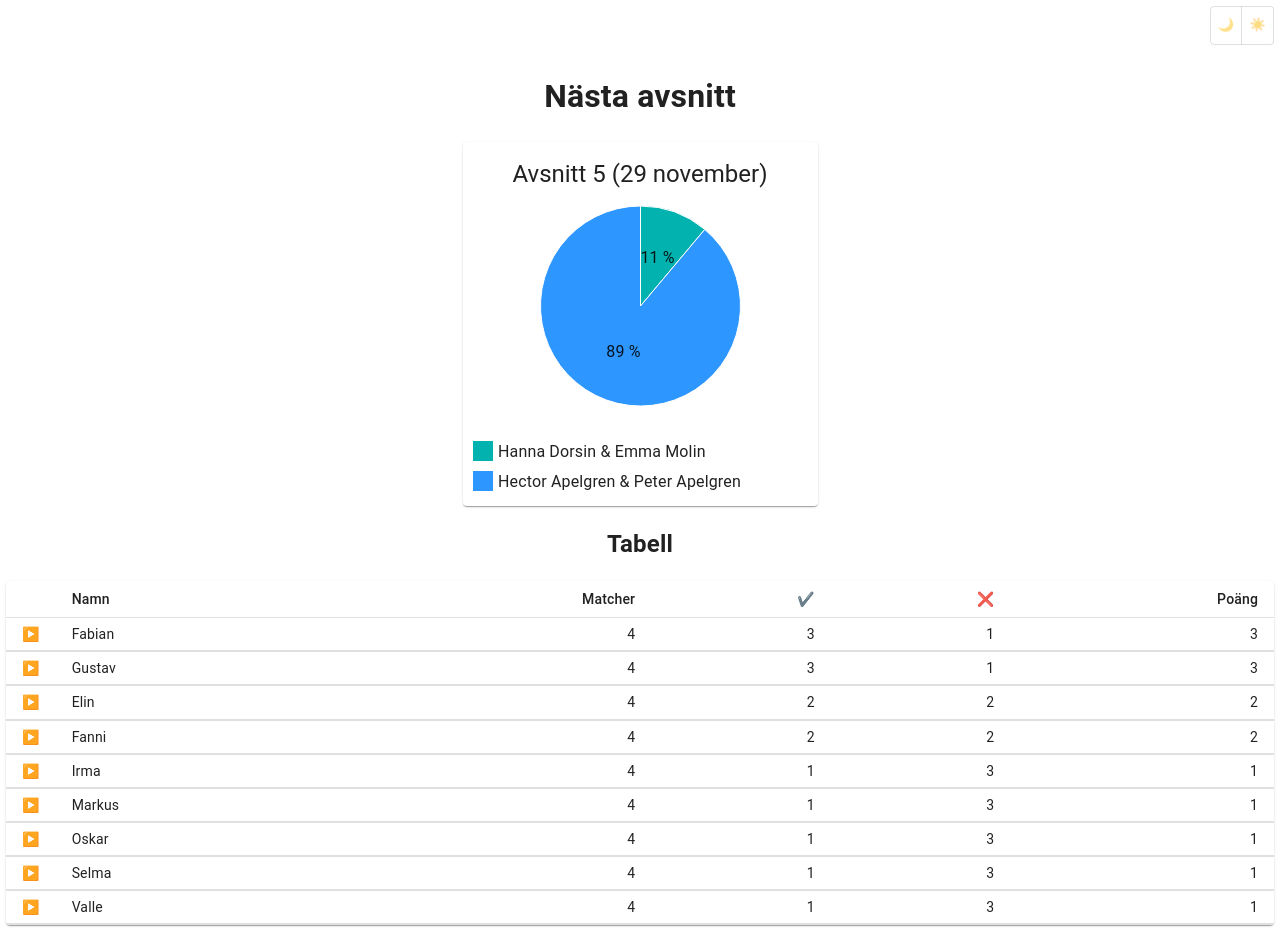
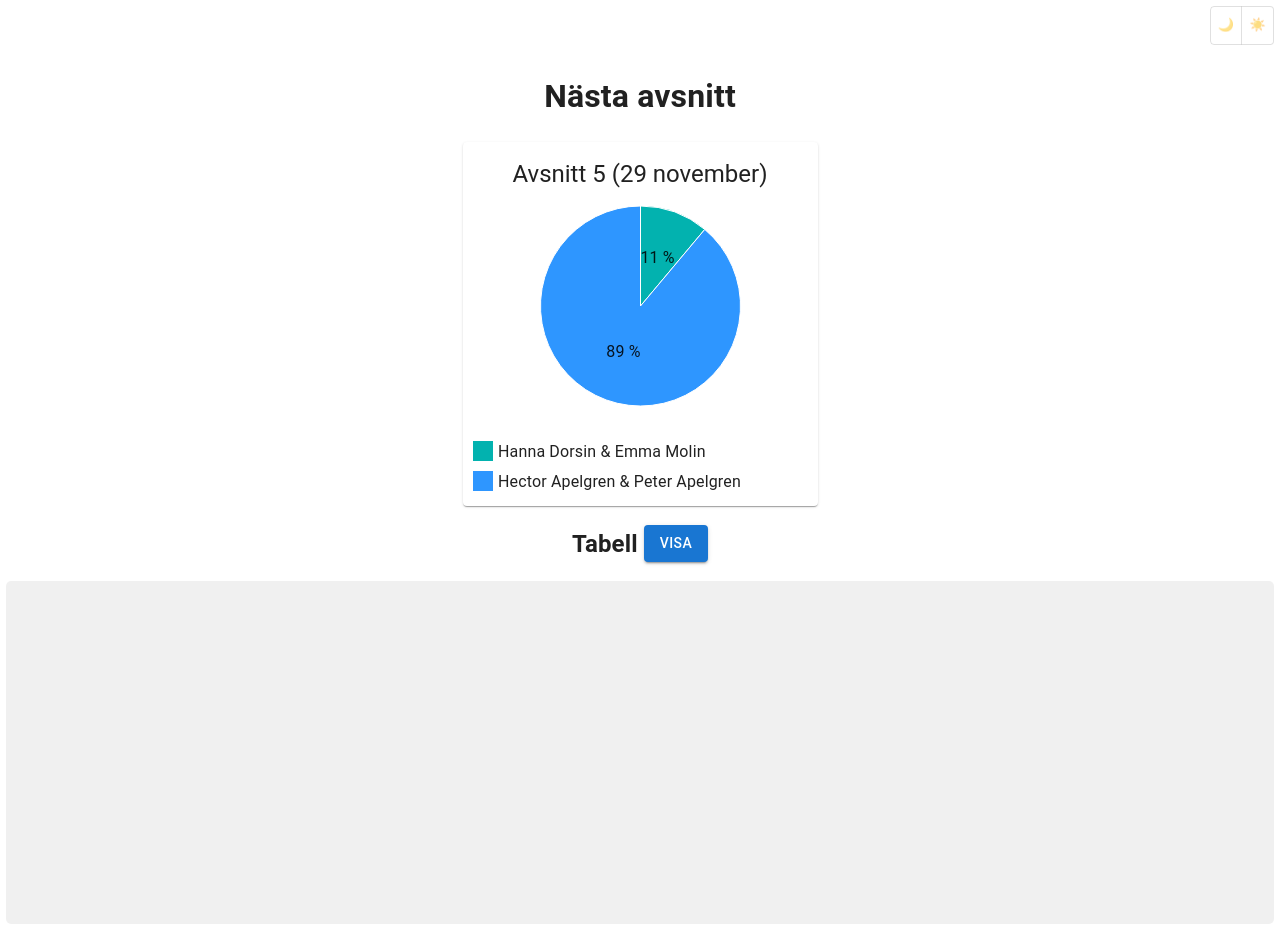
Before and after one commit to g-lowen/spela-pa-sparet, a React (Create React App) app: page / in a window 1280 px wide. Shown: the top 951 px of the page. Built offline with nearby package versions, Linux system fonts and the light colour scheme.

Commit message:
make data table initailly being hidden

```diff
--- a/src/App.tsx
+++ b/src/App.tsx
@@ -1,5 +1,9 @@
 import "./App.css";
+
+import { useState } from "react";
+
 import Box from "@mui/material/Box";
+import Button from "@mui/material/Button";
 import { ChartCard } from "./components/ChartCard";
 import DataTable from "./components/DataTable";
 import { Header } from "./components/Header";
@@ -7,6 +11,8 @@ import { MATCHES } from "./constants/constants";
 import { CardsContainer } from "./components/CardsContainer";
 
 function App() {
+  const [showTable, setShowTable] = useState(false);
+
   const upcomingMatch = MATCHES.find((match) => match.winner === null);
   const groupOne = MATCHES.filter((_match, index) => index < 6);
   const groupTwo = MATCHES.filter((_match, index) => index >= 6 && index < 12);
@@ -29,8 +35,23 @@ function App() {
               />
             </>
           ) : null}
-          <h2>Tabell</h2>
-          <DataTable />
+          <Box
+            sx={{
+              alignItems: "center",
+              display: "flex",
+              gap: "6px",
+              justifyContent: "center"
+            }}
+          >
+            <h2>Tabell</h2>
+            <Button
+              onClick={() => setShowTable((prev) => !prev)}
+              variant="contained"
+            >
+              {showTable ? "Göm" : "Visa"}
+            </Button>
+          </Box>
+          <DataTable showTable={showTable} />
           <h2>Första gruppen</h2>
           <CardsContainer>
             {groupOne.map((match, index) => (
--- a/src/components/ChartCard.tsx
+++ b/src/components/ChartCard.tsx
@@ -11,7 +11,7 @@ interface CardProps extends MuiCardProps {
 }
 
 export const ChartCard = (props: CardProps) => {
-  const { match, matchIndex } = props;
+  const { match, matchIndex, ...rest } = props;
   if (!match || matchIndex === undefined) {
     return null;
   }
@@ -25,7 +25,7 @@ export const ChartCard = (props: CardProps) => {
       : MATCH_TYPE_TRANSLATION[match.matchType];
 
   return (
-    <Card sx={{ flex: "0 0 355px", scrollSnapAlign: "start" }} {...props}>
+    <Card sx={{ flex: "0 0 355px", scrollSnapAlign: "start" }} {...rest}>
       <CardHeader
         sx={{ textAlign: "center" }}
         title={`${title} (${match.date})`}
--- a/src/components/DataTable.tsx
+++ b/src/components/DataTable.tsx
@@ -5,17 +5,28 @@ import TableContainer from "@mui/material/TableContainer";
 import TableHead from "@mui/material/TableHead";
 import TableRow from "@mui/material/TableRow";
 import Paper from "@mui/material/Paper";
+import Skeleton from "@mui/material/Skeleton";
 import { GAMBLERS } from "../constants/constants";
 import { createRowData } from "./helpers/createRowData";
 import { Row } from "./Row";
 
 import useMediaQuery from "@mui/material/useMediaQuery";
 
-export default function DataTable() {
+interface DataTableProps {
+  showTable: boolean;
+}
+
+export default function DataTable({ showTable }: DataTableProps) {
   const isSmallScreen = useMediaQuery("(max-width:600px)");
 
   return (
-    <Paper sx={{ width: "100%", overflow: "hidden" }}>
+    <>
+      {showTable ? (
+        <Paper
+          sx={{
+            width: "100%"
+          }}
+        >
           <TableContainer
             sx={{
               ...(isSmallScreen && {
@@ -24,7 +35,8 @@ export default function DataTable() {
                   ["&:last-of-type:not(:first-of-type)"]: {
                     padding: "6px"
                   },
-              ["&:first-of-type:not(:first-of-type:has(.MuiCollapse-root))"]: {
+                  ["&:first-of-type:not(:first-of-type:has(.MuiCollapse-root))"]:
+                    {
                       padding: "6px"
                     }
                 }
@@ -52,6 +64,14 @@ export default function DataTable() {
             </Table>
           </TableContainer>
         </Paper>
+      ) : (
+        <Skeleton
+          variant="rectangular"
+          height={343}
+          sx={{ borderRadius: "5px" }}
+        />
+      )}
+    </>
   );
 }
 
```
Lines whose indentation alone changed are shown as unchanged.
